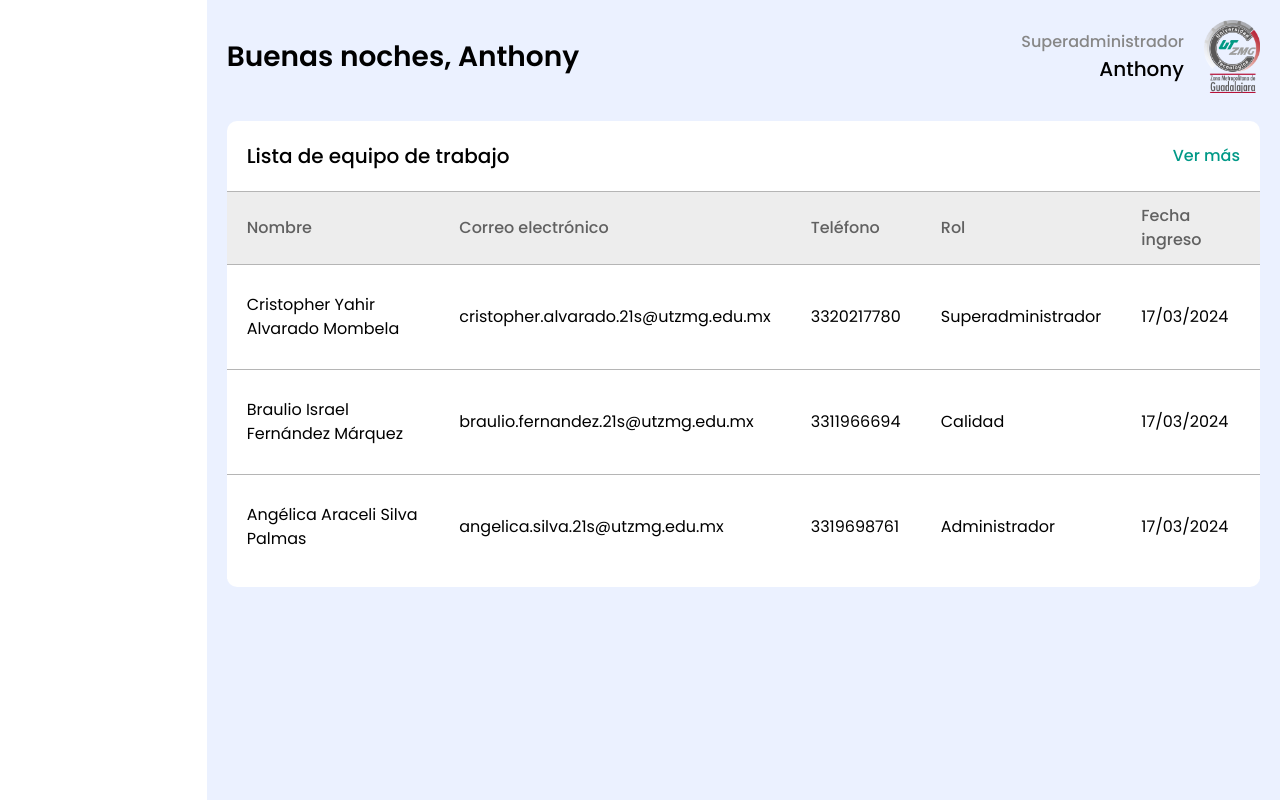
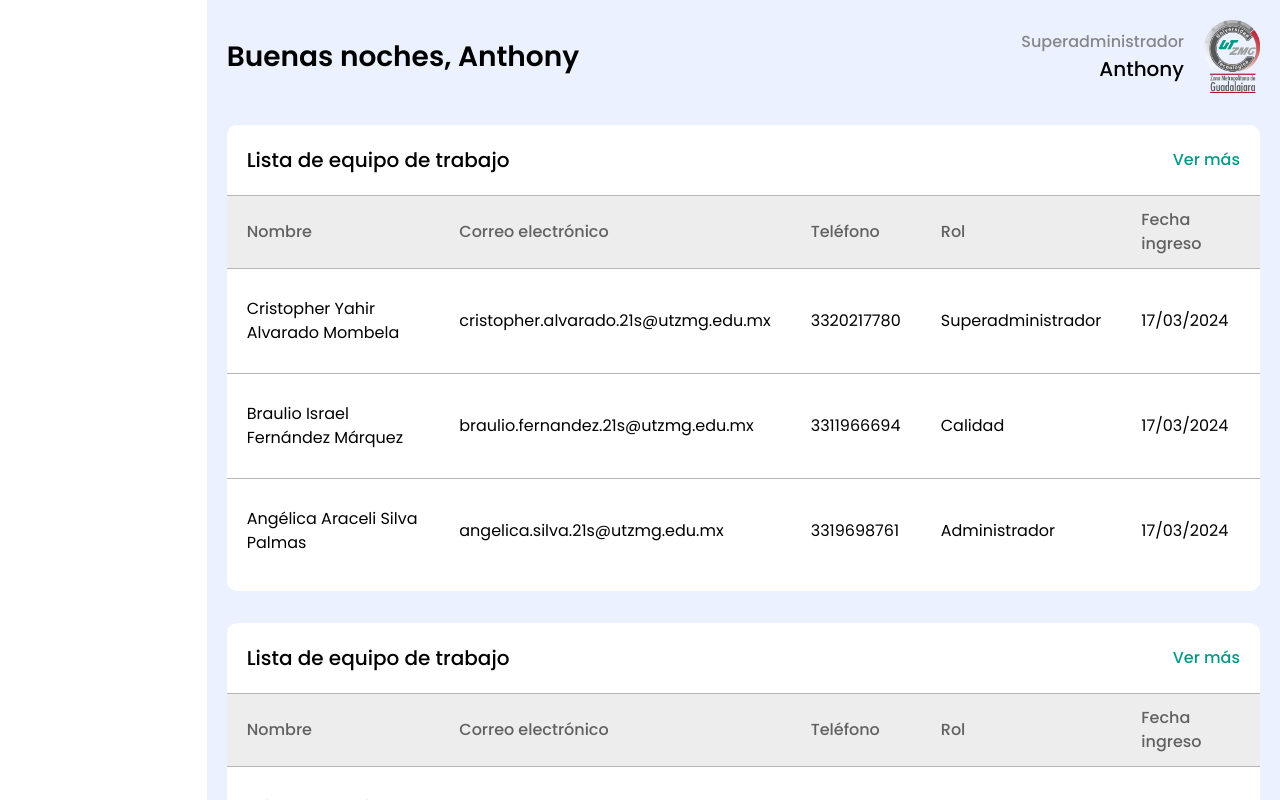
Before and after one commit to CristopherAlvaradoM/busme-client, a Next.js app: page /superadmin in a window 1280 px wide. Shown: the top 800 px of the page. Built offline with nearby package versions, Linux system fonts and the light colour scheme.

Commit message:
modify table to acept variable data

```diff
--- a/src/app/components/BusmeTable.tsx
+++ b/src/app/components/BusmeTable.tsx
@@ -1,83 +1,32 @@
-const BusmeTable = () => {
+import React from 'react';
+
+const BusmeTable = ({ headers, data }) => {
     return (
         <div className="relative overflow-x-auto">
             <table className="w-full text-left rtl:text-right font-poppins mb-2">
-                <thead
-                    className="text-muted-900 bg-muted-200 border-y border-y-muted-600">
+                <thead className="text-muted-900 bg-muted-200 border-y border-y-muted-600">
                 <tr>
-                    <th scope="col" className="px-5 py-3 font-medium">
-                        Nombre
-                    </th>
-                    <th scope="col" className="px-5 py-3 font-medium">
-                        Correo electrónico
-                    </th>
-                    <th scope="col" className="px-5 py-3 font-medium">
-                        Teléfono
-                    </th>
-                    <th scope="col" className="px-5 py-3 font-medium">
-                        Rol
-                    </th>
-                    <th scope="col" className="px-5 py-3 font-medium">
-                        Fecha ingreso
-                    </th>
+                    {headers.map((header, index) => (
+                        <th key={index} scope="col" className="px-5 py-3 font-medium">
+                            {header}
+                        </th>
+                    ))}
                 </tr>
                 </thead>
                 <tbody>
-                <tr className="bg-white border-t border-muted-600 font-poppins text-black">
-                    <td className="px-5 py-7">
-                        Cristopher Yahir Alvarado Mombela
-                    </td>
-                    <td className="px-5 py-7">
-                        cristopher.alvarado.21s@utzmg.edu.mx
-                    </td>
-                    <td className="px-5 py-7">
-                        3320217780
-                    </td>
-                    <td className="px-5 py-7">
-                        Superadministrador
-                    </td>
-                    <td className="px-5 py-5">
-                        17/03/2024
-                    </td>
-                </tr>
-                <tr className="bg-white border-t border-muted-600 font-poppins text-black">
-                    <td className="px-5 py-7">
-                        Braulio Israel Fernández Márquez
-                    </td>
-                    <td className="px-5 py-7">
-                        braulio.fernandez.21s@utzmg.edu.mx
-                    </td>
-                    <td className="px-5 py-7">
-                        3311966694
-                    </td>
-                    <td className="px-5 py-7">
-                        Calidad
-                    </td>
-                    <td className="px-5 py-5">
-                        17/03/2024
-                    </td>
-                </tr>
-                <tr className="bg-white border-t border-muted-600 font-poppins text-black">
-                    <td className="px-5 py-7">
-                        Angélica Araceli Silva Palmas
-                    </td>
-                    <td className="px-5 py-7">
-                        angelica.silva.21s@utzmg.edu.mx
-                    </td>
-                    <td className="px-5 py-7">
-                        3319698761
-                    </td>
-                    <td className="px-5 py-7">
-                        Administrador
-                    </td>
-                    <td className="px-5 py-5">
-                        17/03/2024
-                    </td>
-                </tr>
+                {data.map((row, rowIndex) => (
+                    <tr key={rowIndex} className="bg-white border-t border-muted-600 font-poppins text-black">
+                        {row.map((cell, cellIndex) => (
+                            <td key={cellIndex} className="px-5 py-7">
+                                {cell}
+                            </td>
+                        ))}
+                    </tr>
+                ))}
                 </tbody>
             </table>
         </div>
-    )
-}
+    );
+};
 
 export default BusmeTable;
--- a/src/app/superadmin/page.tsx
+++ b/src/app/superadmin/page.tsx
@@ -1,5 +1,7 @@
 import BusmeProfileHeader from "@/app/components/BusmeProfileHeader";
 import BusmeTable from "@/app/components/BusmeTable";
+import BusmeCard from "@/app/components/BusmeCard";
+import BusmeCardHeader from "@/app/components/BusmeCardHeader";
 
 export const metadata = {
     title: "BusMe - Administración superior",
@@ -23,17 +25,26 @@ function textoSaludo(): string {
 
 const saludo = textoSaludo();
 
+const headers = ['Nombre', 'Correo electrónico', 'Teléfono', 'Rol', 'Fecha ingreso'];
+const data = [
+    ['Cristopher Yahir Alvarado Mombela', 'cristopher.alvarado.21s@utzmg.edu.mx', '3320217780', 'Superadministrador', '17/03/2024'],
+    ['Braulio Israel Fernández Márquez', 'braulio.fernandez.21s@utzmg.edu.mx', '3311966694', 'Calidad', '17/03/2024'],
+    ['Angélica Araceli Silva Palmas', 'angelica.silva.21s@utzmg.edu.mx', '3319698761', 'Administrador', '17/03/2024']
+];
+
 export default function Page() {
     return (
         <div className="m-5 w-full h-full">
             <BusmeProfileHeader title={saludo + " " + "Anthony"} username={"Anthony"} rol={"Superadministrador"}/>
-            <div className="w-full bg-white rounded-[10px] mt-7">
-                <div className="p-5 flex justify-between items-center">
-                    <h1 className="subtitle-text">Lista de equipo de trabajo</h1>
-                    <h1 className="link-text">Ver más</h1>
-                </div>
-                <BusmeTable/>
-            </div>
+            <BusmeCard>
+                <BusmeCardHeader subtitle={"Lista de equipo de trabajo"} linkText={"Ver más"}/>
+                <BusmeTable headers={headers} data={data}/>
+            </BusmeCard>
+
+            <BusmeCard>
+                <BusmeCardHeader subtitle={"Lista de equipo de trabajo"} linkText={"Ver más"}/>
+                <BusmeTable headers={headers} data={data}/>
+            </BusmeCard>
         </div>
     );
 }
```
